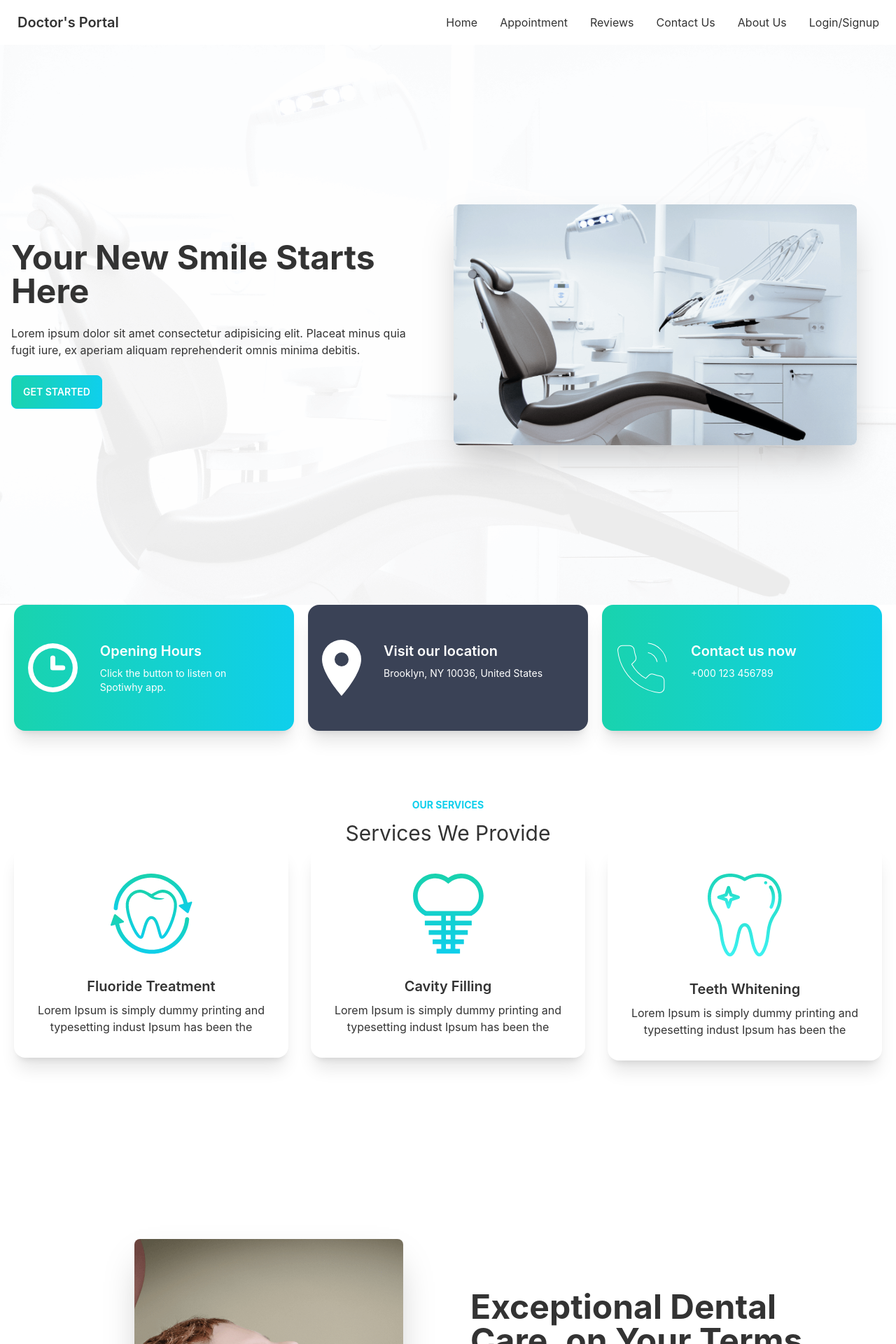
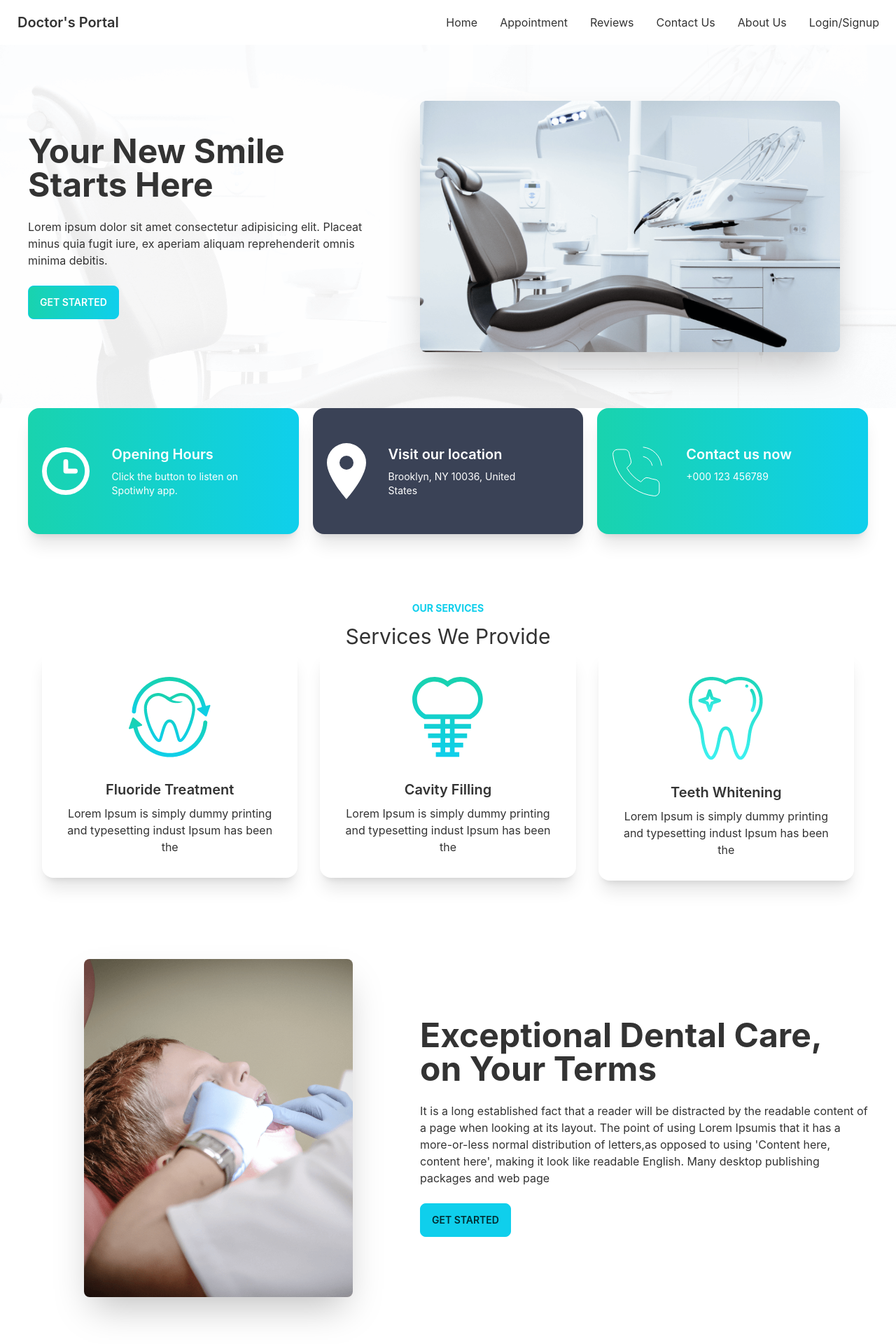
Before and after one commit to Fahimmuntasir1/Doctors-portal, a React (Create React App) app: page / in a window 1280 px wide. Shown: the top 1920 px of the page at 70% size. Built offline with nearby package versions, Linux system fonts and the light colour scheme.

Commit message:
contact section added and responsive done

```diff
--- a/src/components/Pages/Home/Banner.js
+++ b/src/components/Pages/Home/Banner.js
@@ -9,11 +9,11 @@ const Banner = () => {
     backgroundRepeat: "no-repeat",
   };
   return (
-    <div className="hero min-h-screen " style={myStyle}>
-      <div className="hero-content flex-col lg:flex-row-reverse">
+    <div className="hero " style={myStyle}>
+      <div className="hero-content flex-col lg:flex-row-reverse py-20 px-10">
         <img
           src={chair}
-          className=" max-w-xl mx-10 rounded-lg shadow-2xl"
+          className=" mx-10 lg:w-3/6 rounded-lg shadow-2xl"
           alt=""
         ></img>
         <div>
--- /dev/null
+++ b/src/components/Pages/Home/ContactUs.js
@@ -0,0 +1,44 @@
+import React from "react";
+import appointmentImg from "../../../assets/images/appointment.png";
+
+const ContactUs = () => {
+  return (
+    <div style={{ background: `url(${appointmentImg})` }} className="my-28">
+      <div className="py-14">
+        <div className="text-center">
+          <p className="text-primary font-bold">Contact Us</p>
+          <h2 className="text-4xl mb-10 text-white   ">
+            Stay connected with us
+          </h2>
+        </div>
+        <form className="flex flex-col lg:w-1/3 mx-5 lg:m-auto">
+          <input
+            className="rounded-md mb-4 p-2"
+            type="text"
+            placeholder="Enter Name"
+          />
+          <input
+            className="rounded-md mb-4 p-2"
+            type="email"
+            name="email"
+            id="email"
+            placeholder="Enter Email Here"
+          />
+          <textarea
+            className="rounded-md mb-4 p-2"
+            name="textarea"
+            id="textarea"
+            cols="30"
+            rows="4"
+            placeholder="Your Messages Here"
+          ></textarea>
+          <button className="btn btn-primary w-32 text-white m-auto">
+            Submit
+          </button>
+        </form>
+      </div>
+    </div>
+  );
+};
+
+export default ContactUs;
--- a/src/components/Pages/Home/DentalCare.js
+++ b/src/components/Pages/Home/DentalCare.js
@@ -4,11 +4,11 @@ import dentalCare from "../../../assets/images/treatment.png";
 const DentalCare = () => {
   return (
     <div>
-      <div class="hero min-h-screen px-24 my-24">
-        <div class="hero-content flex-col lg:flex-row">
+      <div class="hero ">
+        <div class="hero-content flex-col lg:flex-row px-10">
           <img
             src={dentalCare}
-            class="max-w-sm rounded-lg shadow-2xl lg:mx-20"
+            class="lg:max-w-sm w-full rounded-lg shadow-2xl lg:mx-20"
             alt=""
           />
           <div>
--- a/src/components/Pages/Home/Home.js
+++ b/src/components/Pages/Home/Home.js
@@ -1,5 +1,6 @@
 import React from "react";
 import Banner from "./Banner";
+import ContactUs from "./ContactUs";
 import DentalCare from "./DentalCare";
 import Info from "./Info";
 import MakeAppointment from "./MakeAppointment";
@@ -13,8 +14,9 @@ const Home = () => {
       <Info />
       <Services />
       <DentalCare />
-      <MakeAppointment/>
-      <Testimonials/>
+      <MakeAppointment />
+      <Testimonials />
+      <ContactUs />
     </div>
   );
 };
--- a/src/components/Pages/Home/Info.js
+++ b/src/components/Pages/Home/Info.js
@@ -6,7 +6,7 @@ import phone from "../../../assets/icons/phone.svg";
 
 const Info = () => {
   return (
-    <div className="grid lg:grid-cols-3 xs:grid-cols-12 gap-5 px-5">
+    <div className="grid lg:grid-cols-3 xs:grid-cols-12 gap-5 px-10">
       <InfoDetails
         details="Click the button to listen on Spotiwhy app."
         background="bg-gradient-to-r from-secondary to-primary"
--- a/src/components/Pages/Home/MakeAppointment.js
+++ b/src/components/Pages/Home/MakeAppointment.js
@@ -11,7 +11,7 @@ const MakeAppointment = () => {
       <div className="flex-1 mt-[-100px] hidden lg:block w-full px-5">
         <img src={doctor} alt="doctor" />
       </div>
-      <div className="flex-1 mx-10">
+      <div className="flex-1 mx-10 my-10">
         <p className="text-primary font-bold">Appointment</p>
         <h2 className="text-4xl font-semibold text-white my-4">
           Make an appointment Today
@@ -24,7 +24,7 @@ const MakeAppointment = () => {
           look like readable English. Many desktop publishing packages and web
           page
         </p>
-        <button className="uppercase btn btn-primary bg-gradient-to-r from-secondary to-primary text-white">
+        <button className="uppercase btn btn-primary bg-gradient-to-r from-secondary to-primary text-white ">
           Get Started
         </button>
       </div>
--- a/src/components/Pages/Home/Services.js
+++ b/src/components/Pages/Home/Services.js
@@ -29,7 +29,7 @@ const Services = () => {
     },
   ];
   return (
-    <div className="my-24">
+    <div className="my-24 px-10">
       <h2 className="uppercase text-center text-sm text-primary font-bold">
         our services
       </h2>
--- a/src/components/Pages/Home/Testimonial.js
+++ b/src/components/Pages/Home/Testimonial.js
@@ -4,7 +4,7 @@ const Testimonial = ({ user }) => {
   const { img, name, country, review } = user;
   return (
     <div>
-      <div class="card lg:max-w-lg bg-base-100 shadow-xl">
+      <div class="card lg:max-w-lg bg-base-100 shadow-xl ">
         <div class="card-body">
           <p className="font-xs">{review}</p>
           <div>
--- a/src/components/Pages/Home/Testimonials.js
+++ b/src/components/Pages/Home/Testimonials.js
@@ -43,7 +43,7 @@ const Testimonials = () => {
           <img className="w-24 lg:w-48" src={quote} alt="" />
         </div>
       </div>
-      <div className="grid grid-cols-1 md:grid-cols-2 lg:grid-cols-3 gap-5">
+      <div className="grid grid-cols-1 md:grid-cols-2 lg:grid-cols-3 gap-5 px-5">
         {users.map((user) => (
           <Testimonial key={user._id} user={user}></Testimonial>
         ))}
```
